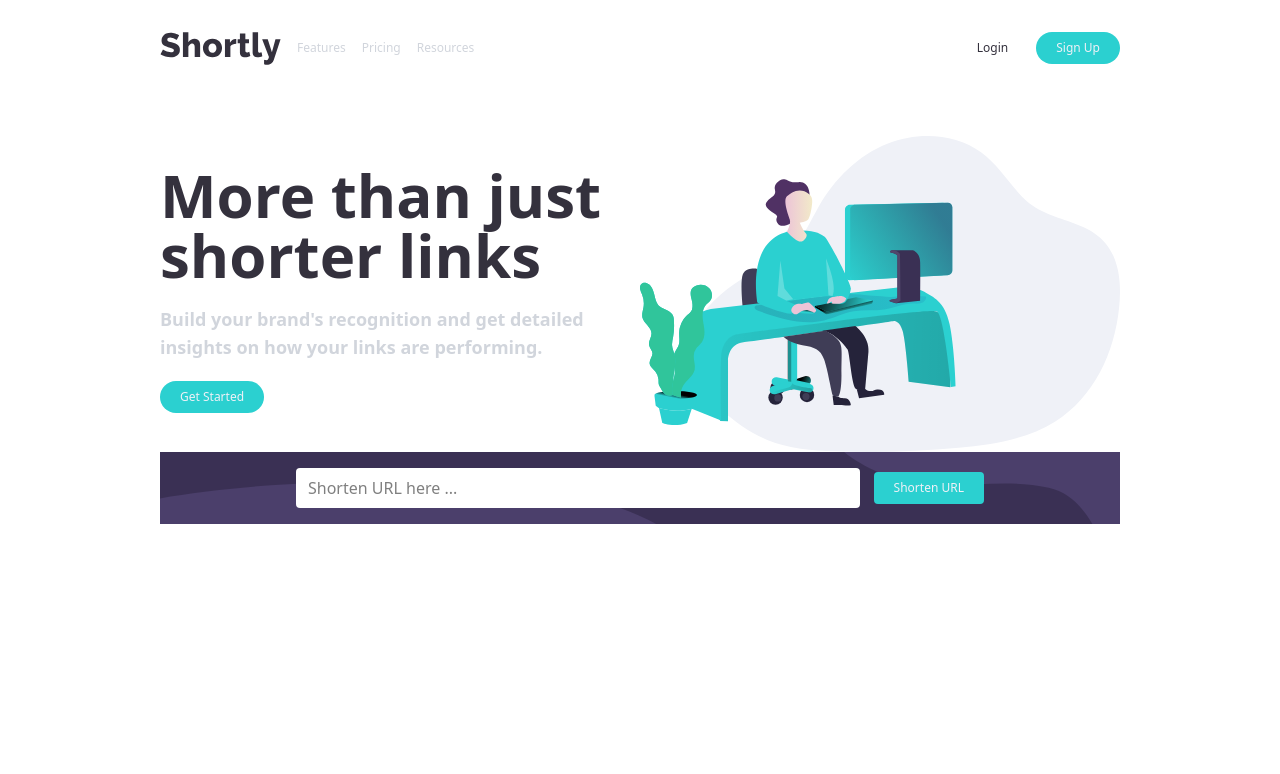
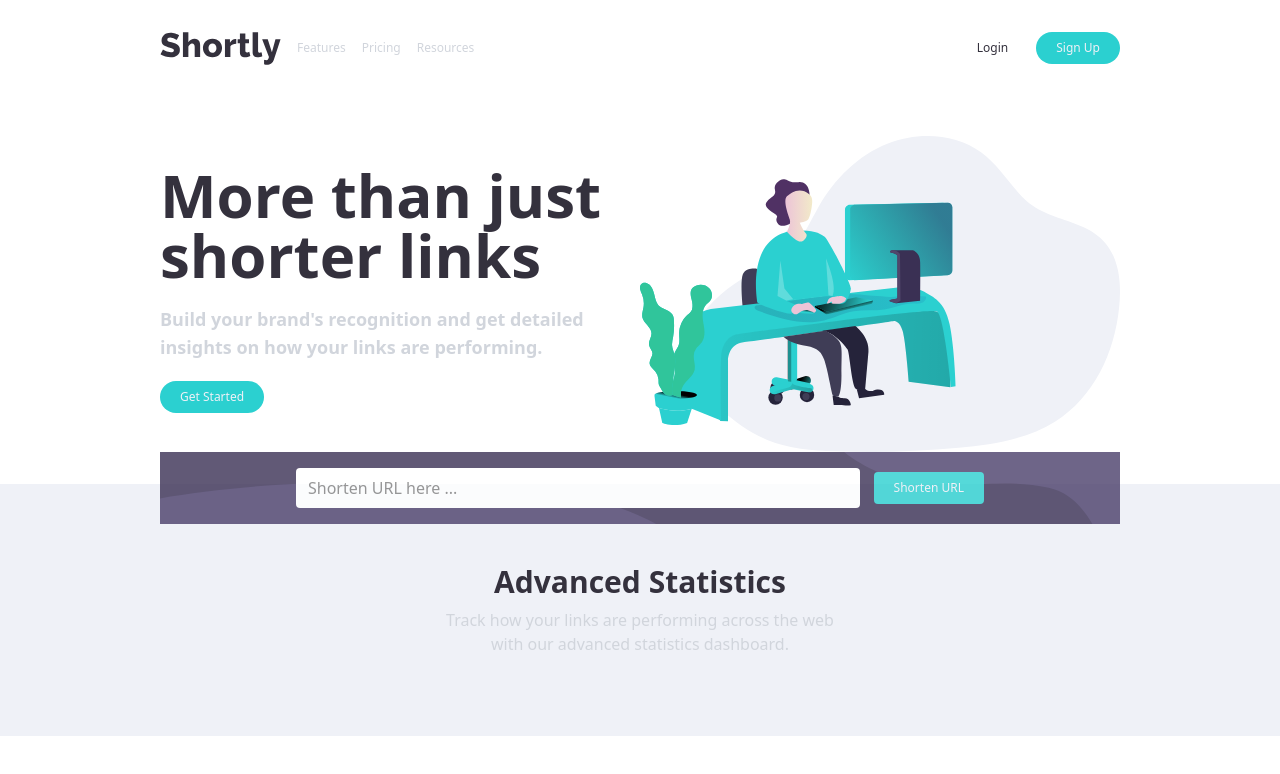
Before and after one commit to soala144/url-shortener, a React (Vite) app: page / in a window 1280 px wide. Shown: the top 774 px of the page. Built offline with nearby package versions, Linux system fonts and the light colour scheme.

Commit message:
input sectiobn

```diff
--- a/src/App.jsx
+++ b/src/App.jsx
@@ -9,7 +9,7 @@ function App() {
       <Navbar />
       <Hero />
       <InputSection />
-      <div className="bg-grey relative">
+      <div className="bg-grey mt-[-40px]">
         <Statistics />
       </div>
     </div>
--- a/src/Components/InputSection.jsx
+++ b/src/Components/InputSection.jsx
@@ -4,7 +4,7 @@ import Buttons from "./Buttons";
 const InputSection = () => {
   return (
     <div
-      className="w-3/4 m-auto  "
+      className="w-3/4 m-auto opacity-80 "
       style={{
         background: "url('src/assets/images/bg-shorten-desktop.svg'), #3a3054",
       }}
--- a/src/Components/Statistics.jsx
+++ b/src/Components/Statistics.jsx
@@ -1,7 +1,19 @@
 import React from "react";
 
 const Statistics = () => {
-  return <div></div>;
+  return (
+    <div className="w-3/4 m-auto p-20">
+      <div className="items-center flex flex-col">
+        <h2 className="text-primary  font-black text-3xl mb-2">
+          Advanced Statistics
+        </h2>
+        <p className="text-gray-300 text-center">
+          Track how your links are performing across the web <br /> with our
+          advanced statistics dashboard.
+        </p>
+      </div>
+    </div>
+  );
 };
 
 export default Statistics;
```
